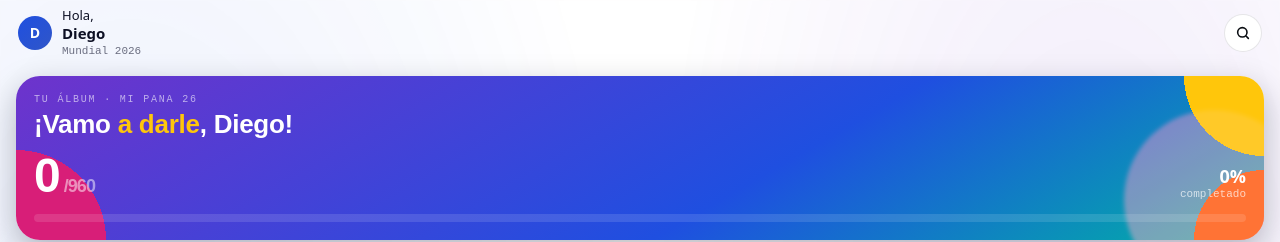
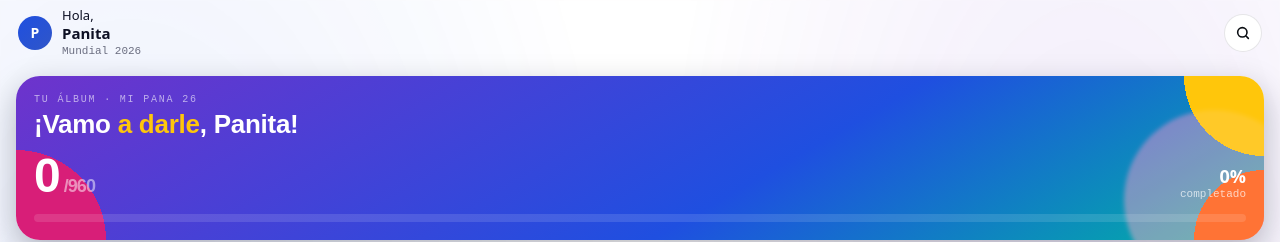
Before and after one commit to carmudgeon/mi-pana, a React (Vite) app: page / in a window 1280 px wide. Shown: the top 242 px of the page. Built offline with nearby package versions, Linux system fonts and the light colour scheme; no server answers.

Commit message:
chore: change default guest username from Diego to Panita

```diff
--- a/src/App.jsx
+++ b/src/App.jsx
@@ -16,7 +16,7 @@ export default function App() {
   const [selectedTeam, setSelectedTeam] = useState(null);
   const [authModalOpen, setAuthModalOpen] = useState(false);
   const lang = 'es';
-  const userName = user?.user_metadata?.username ?? user?.email?.split('@')[0] ?? 'Diego';
+  const userName = user?.user_metadata?.username ?? user?.email?.split('@')[0] ?? 'Panita';
 
   const setSticker = (id, qty) => {
     setCollection(prev => {
```
